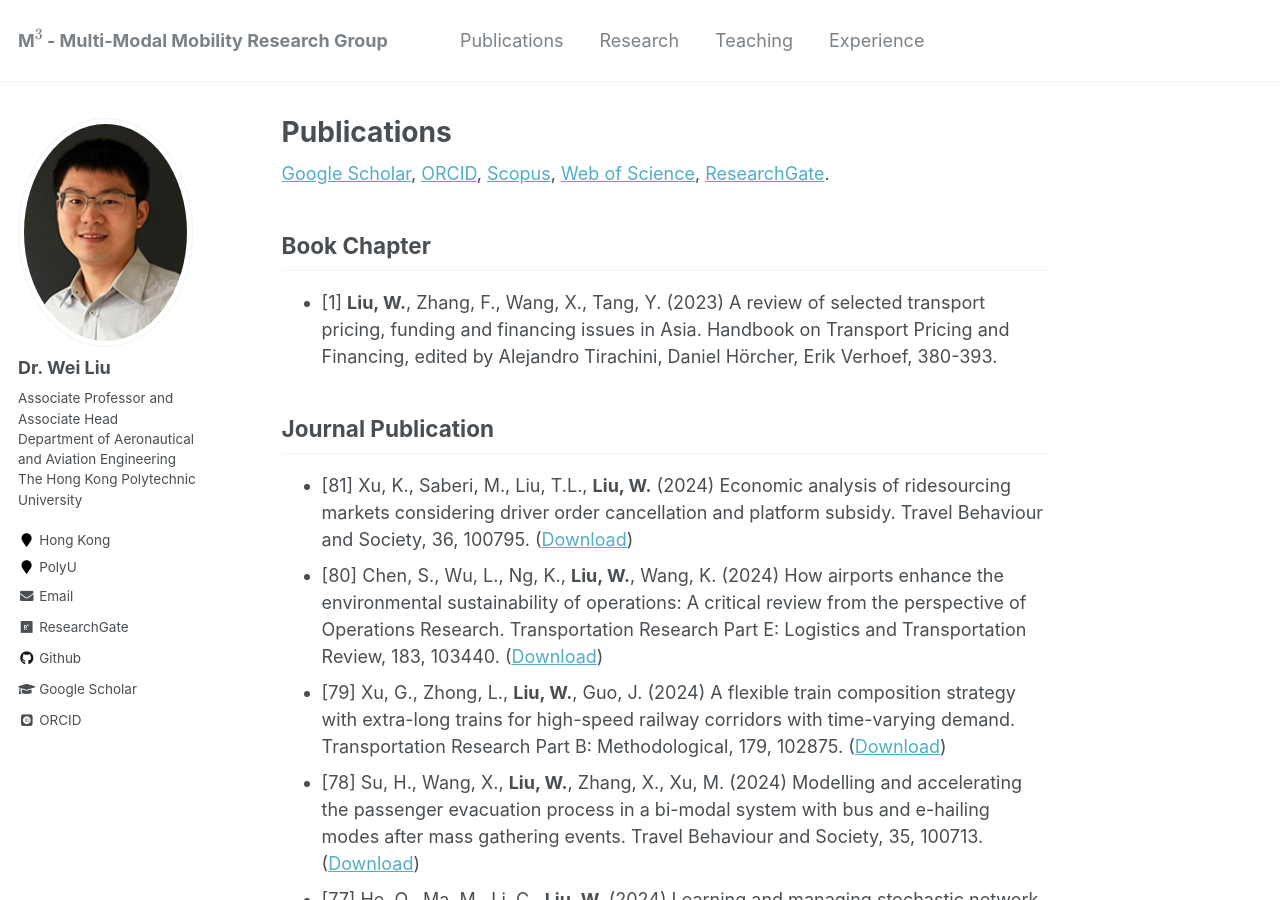
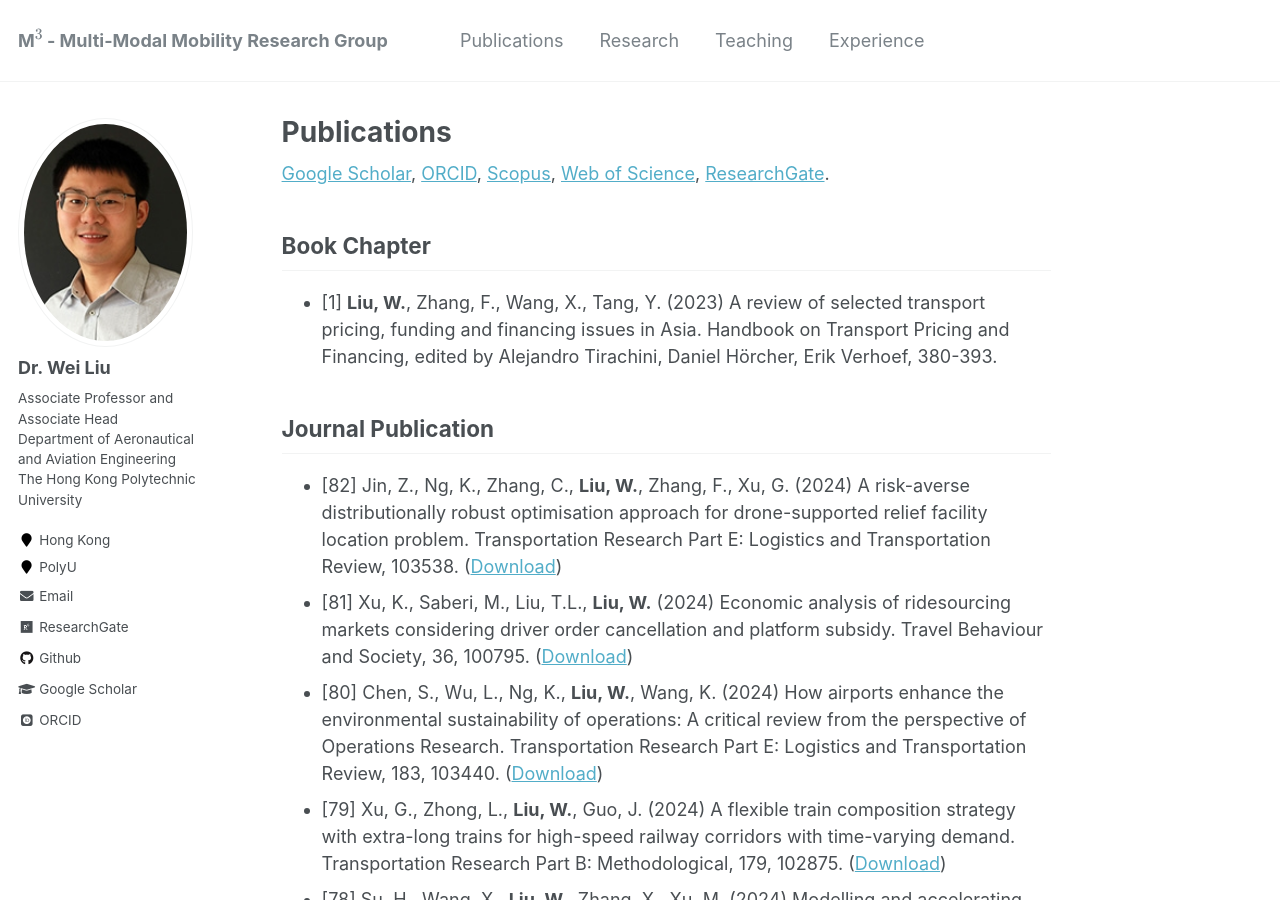
Before and after one commit to weiliu2016/weiliu2016.github.io, a Jekyll site: the page built from _pages/publications.md, in a window 1280 px wide and 900 px high. Built offline with Jekyll 4.4.1, drawn with Linux system fonts in a browser that asks for light colours; some web fonts are replaced; formulas are drawn with MathJax 3.

Commit message:
Update publications.md

```diff
--- a/_pages/publications.md
+++ b/_pages/publications.md
@@ -22,6 +22,7 @@ Book Chapter
 
 Journal Publication
 ----------
+* [82] Jin, Z., Ng, K., Zhang, C., **Liu, W.**, Zhang, F., Xu, G. (2024) A risk-averse distributionally robust optimisation approach for drone-supported relief facility location problem. Transportation Research Part E: Logistics and Transportation Review, 103538. ([Download](https://doi.org/10.1016/j.tre.2024.103538))
 * [81] Xu, K., Saberi, M., Liu, T.L., **Liu, W.** (2024) Economic analysis of ridesourcing markets considering driver order cancellation and platform subsidy. Travel Behaviour and Society, 36, 100795. ([Download](https://doi.org/10.1016/j.tbs.2024.100795))
 * [80] Chen, S., Wu, L., Ng, K., **Liu, W.**, Wang, K. (2024) How airports enhance the environmental sustainability of operations: A critical review from the perspective of Operations Research. Transportation Research Part E: Logistics and Transportation Review, 183, 103440. ([Download](https://doi.org/10.1016/j.tre.2024.103440))
 * [79] Xu, G., Zhong, L., **Liu, W.**, Guo, J. (2024) A flexible train composition strategy with extra-long trains for high-speed railway corridors with time-varying demand. Transportation Research Part B: Methodological, 179, 102875. ([Download](https://doi.org/10.1016/j.trb.2023.102875))
```
